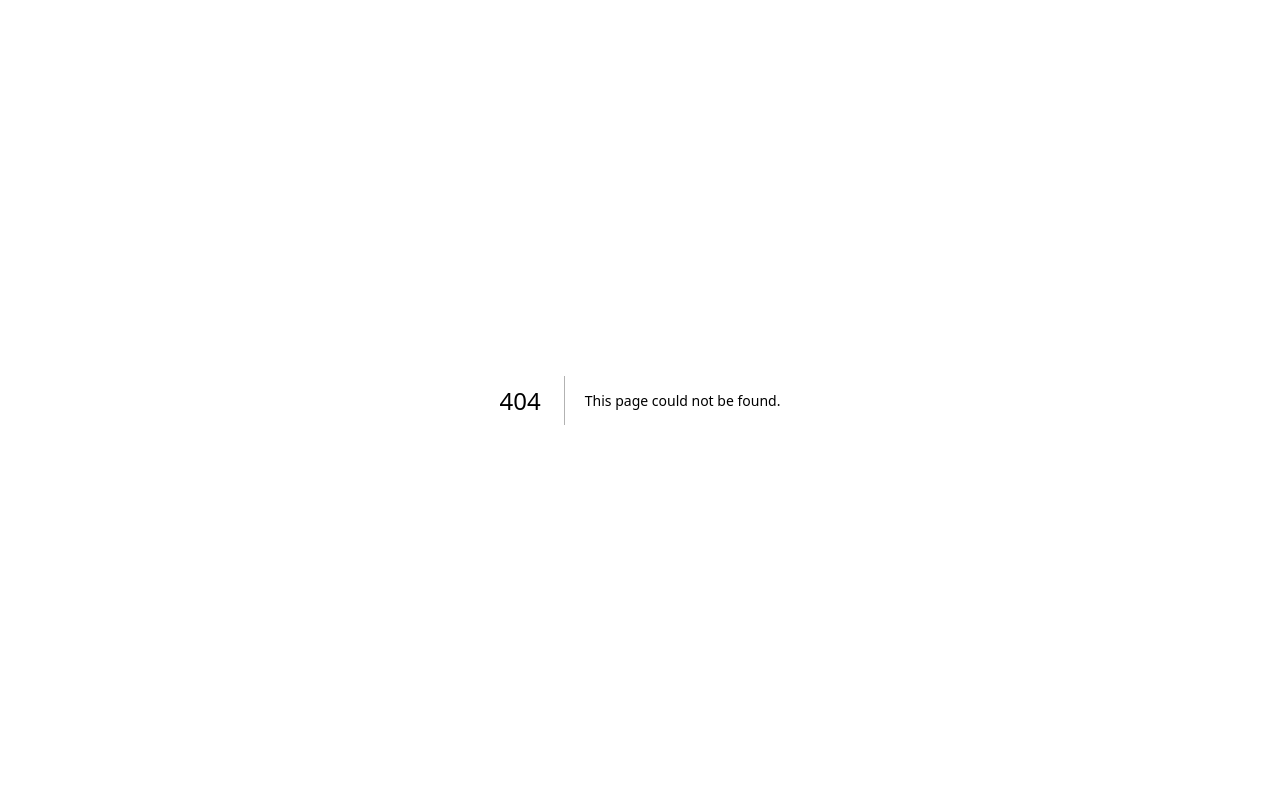
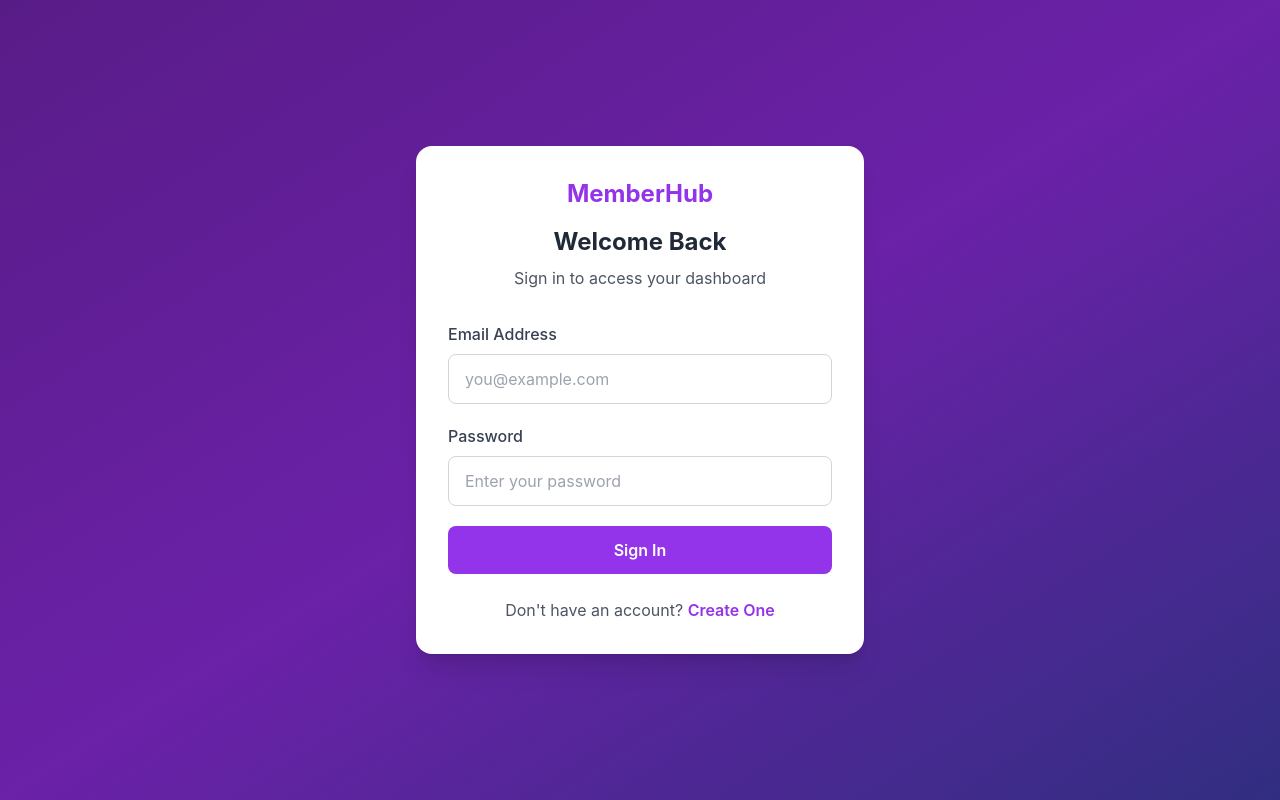
Before and after one commit to tgzoro12/mzone, a Next.js app: page /login in a window 1280 px wide. Before the commit this address had no page. Built offline with nearby package versions, Linux system fonts and the light colour scheme.

Commit message:
Add login page with authentication functionality

```diff
--- /dev/null
+++ b/pages/login.js
@@ -0,0 +1,109 @@
+import { useState } from 'react'
+import { signIn } from 'next-auth/react'
+import { useRouter } from 'next/router'
+import Link from 'next/link'
+import Head from 'next/head'
+
+export default function Login() {
+  const [email, setEmail] = useState('')
+  const [password, setPassword] = useState('')
+  const [error, setError] = useState('')
+  const [loading, setLoading] = useState(false)
+  const router = useRouter()
+  const { registered, redirect } = router.query
+
+  const handleSubmit = async (e) => {
+    e.preventDefault()
+    setError('')
+    setLoading(true)
+
+    try {
+      const result = await signIn('credentials', {
+        email,
+        password,
+        redirect: false
+      })
+
+      if (result?.error) {
+        setError('Invalid email or password')
+        setLoading(false)
+      } else {
+        router.push(redirect || '/dashboard')
+      }
+    } catch (err) {
+      setError('Something went wrong. Please try again.')
+      setLoading(false)
+    }
+  }
+
+  return (
+    <>
+      <Head>
+        <title>Sign In - MemberHub</title>
+      </Head>
+
+      <div className="min-h-screen bg-gradient-to-br from-purple-900 via-purple-800 to-indigo-900 flex items-center justify-center px-4 py-12">
+        <div className="bg-white rounded-2xl shadow-xl w-full max-w-md p-8">
+          <div className="text-center mb-8">
+            <Link href="/" className="text-2xl font-bold text-purple-600">MemberHub</Link>
+            <h2 className="text-2xl font-bold text-gray-800 mt-4">Welcome Back</h2>
+            <p className="text-gray-600 mt-2">Sign in to access your dashboard</p>
+          </div>
+
+          {registered && (
+            <div className="bg-green-50 border border-green-200 text-green-600 px-4 py-3 rounded-lg mb-6">
+              Account created! Please sign in.
+            </div>
+          )}
+
+          {error && (
+            <div className="bg-red-50 border border-red-200 text-red-600 px-4 py-3 rounded-lg mb-6">
+              {error}
+            </div>
+          )}
+
+          <form onSubmit={handleSubmit} className="space-y-5">
+            <div>
+              <label className="block text-gray-700 font-medium mb-2">Email Address</label>
+              <input
+                type="email"
+                value={email}
+                onChange={(e) => setEmail(e.target.value)}
+                className="w-full px-4 py-3 border border-gray-300 rounded-lg focus:ring-2 focus:ring-purple-500 focus:border-transparent outline-none transition"
+                placeholder="you@example.com"
+                required
+              />
+            </div>
+
+            <div>
+              <label className="block text-gray-700 font-medium mb-2">Password</label>
+              <input
+                type="password"
+                value={password}
+                onChange={(e) => setPassword(e.target.value)}
+                className="w-full px-4 py-3 border border-gray-300 rounded-lg focus:ring-2 focus:ring-purple-500 focus:border-transparent outline-none transition"
+                placeholder="Enter your password"
+                required
+              />
+            </div>
+
+            <button
+              type="submit"
+              disabled={loading}
+              className="w-full bg-purple-600 text-white py-3 rounded-lg font-semibold hover:bg-purple-700 transition disabled:opacity-50 disabled:cursor-not-allowed"
+            >
+              {loading ? 'Signing In...' : 'Sign In'}
+            </button>
+          </form>
+
+          <p className="text-center text-gray-600 mt-6">
+            Don't have an account?{' '}
+            <Link href="/register" className="text-purple-600 font-semibold hover:underline">
+              Create One
+            </Link>
+          </p>
+        </div>
+      </div>
+    </>
+  )
+}
```
